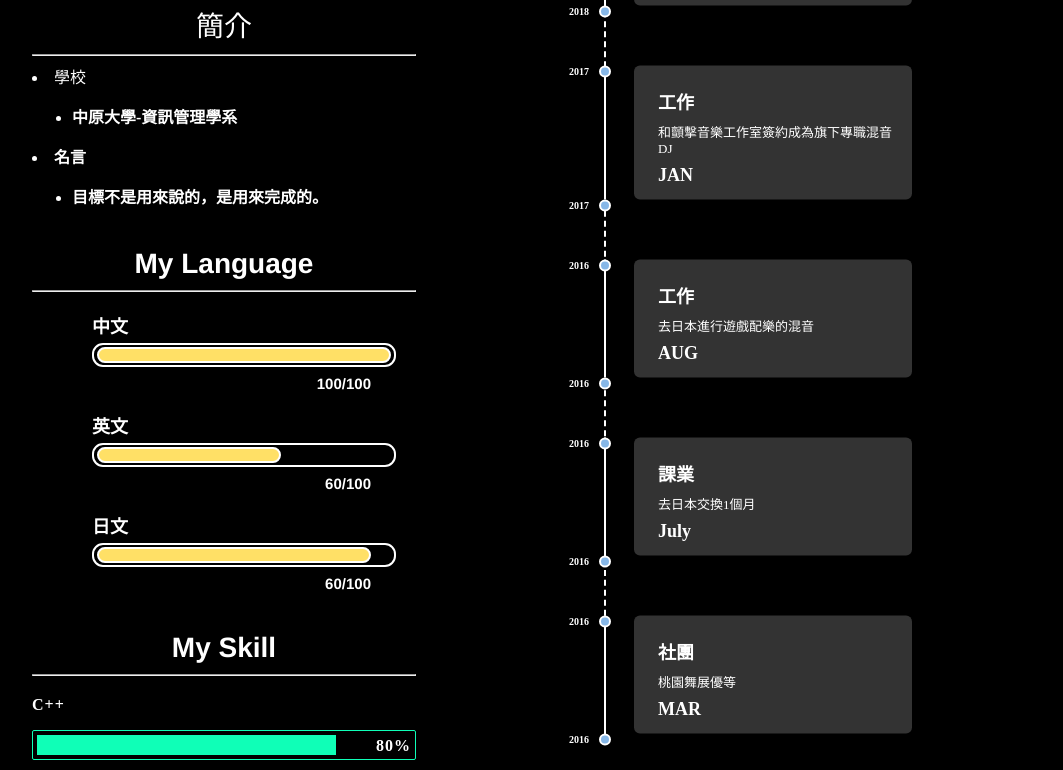
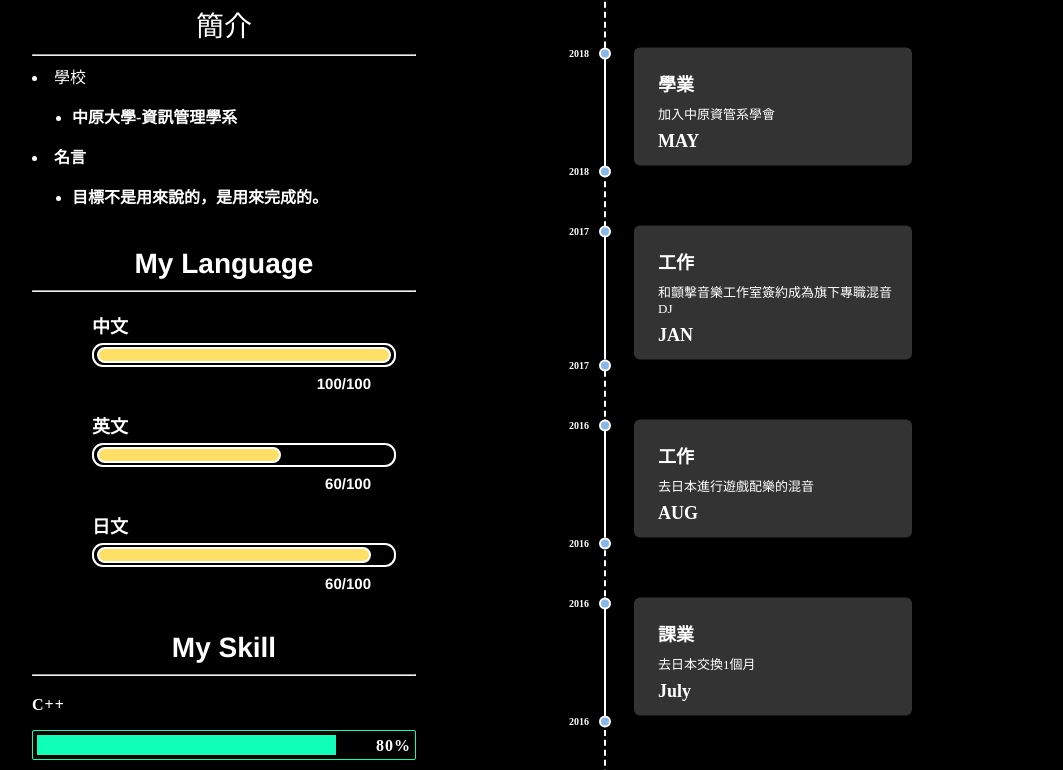
Before and after one commit to buckland1214/JUSTME, a plain HTML site: page 履歷表/index.html in a window 1280 px wide. Shown: the part 450-1220 px from the top of the page, without its empty margins (138-1201 px from the left). Drawn offline with Linux system fonts and the light colour scheme.

Commit message:
Add files via upload

```diff
--- a/履歷表/assets/index.css
+++ b/履歷表/assets/index.css
@@ -162,7 +162,7 @@ img{
 .decoration ul {
   list-style: none;
   position: absolute;
-  top: 70%;
+  top:  90%;
   left: 70%;
   transform: translate(-50%, -50%);
   padding: 1px 100px;
```
